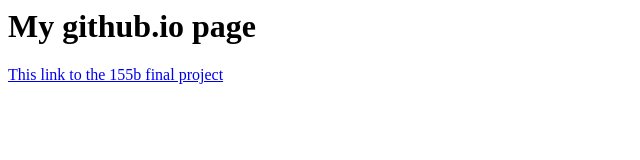
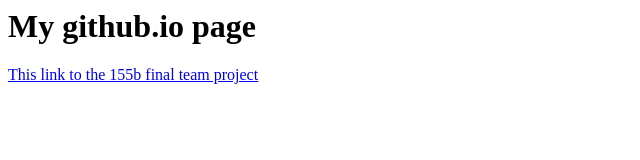
Before and after one commit to CYC777/cyc777.github.io, a plain HTML site: page index.html in a window 1280 px wide. Shown: the full height of the page, 0-640 px from the left. Drawn offline with Linux system fonts and the light colour scheme.

Commit message:
Update index.html

```diff
--- a/index.html
+++ b/index.html
@@ -1,7 +1,7 @@
 <html>
 <body>
     <h1>My github.io page</h1>
-    <a href="game/game0.html">This link to the 155b final project</a>
+    <a href="game/game0.html">This link to the 155b final team project</a>
 
 </body>
 </html>
```
